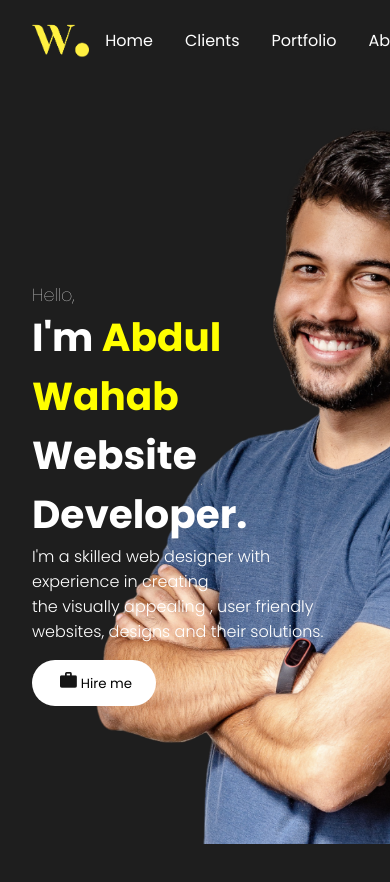
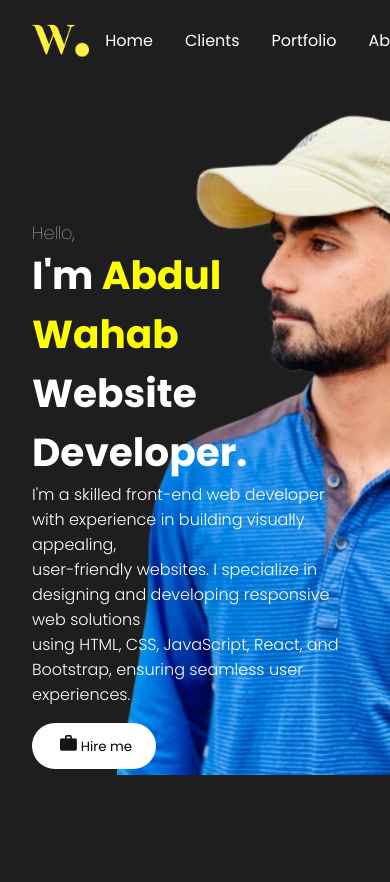
Before and after one commit to imabwahab/portfolio, a React (Vite) app: page / in a window 390 px wide. Shown: the top 882 px of the page. Built offline with nearby package versions, Linux system fonts and the light colour scheme.

Commit message:
set own profile pic.

```diff
--- a/src/components/Intro/Intro.css
+++ b/src/components/Intro/Intro.css
@@ -9,11 +9,11 @@
 
 .bg {
   position: absolute;
-  top: 0rem;
-  right: 0;
+  top: 100px;
+  right: 100px;
   z-index: -1;
   object-fit: cover;
-  height: 100vh;
+  height: 90vh;
 }
 
 .introContent{
@@ -58,7 +58,8 @@
 
 @media screen and (max-width:840px) {
   .bg {
-      right: -20vw
+      right: -30vw;
+      height: 85vh;
   }
   .introContent {
       font-size: 10vw;
@@ -71,6 +72,7 @@
 
 @media screen and (max-width:480px) {
   .bg {
-      right: -60vw
+      right: -60vw;
+      height: 80vh;
   }
 }
--- a/src/components/Intro/Intro.jsx
+++ b/src/components/Intro/Intro.jsx
@@ -1,6 +1,7 @@
 import React from 'react'
 import './Intro.css'
 import bg from '../../assets/image.png'
+import profile from '../../../public/profile.png'
 import btnImg from '../../assets/hireme.png'
 import { Link } from 'react-scroll'
 
@@ -15,13 +16,15 @@ function Intro() {
           <br />
           Website Developer.
         </span>
-        <p className="introPara">I'm a skilled web designer with experience in creating <br /> the visually appealing , user friendly websites, designs and their solutions.</p>
+        <p className="introPara">I'm a skilled front-end web developer with experience in building visually appealing,<br /> user-friendly websites. I specialize in designing and developing responsive web solutions <br />using HTML, CSS, JavaScript, React, and Bootstrap, ensuring seamless user experiences.
 
-        <Link><button className="btn"><img src={btnImg} alt="" className='btnImg'/>Hire me</button></Link>
+        </p>
+
+        <Link><button className="btn"><img src={btnImg} alt="" className='btnImg' />Hire me</button></Link>
 
       </div>
 
-      <img src={bg} alt="" className="bg" />
+      <img src={profile} alt="" className="bg" />
     </section>
   )
 }
```
Also changed, not shown: public/profile.png (added).
